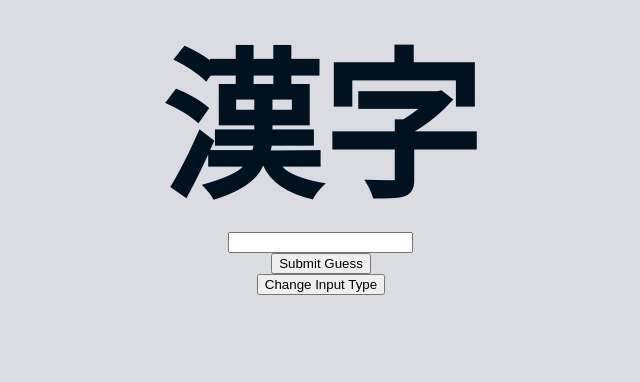
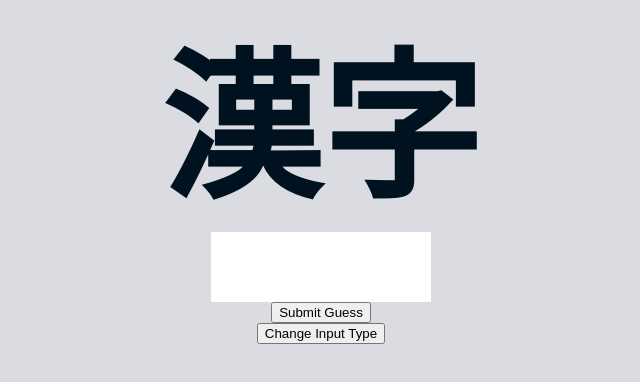
Before and after one commit to Daarrik/kanji-guess-v2, a React (Create React App) app: page / in a window 1280 px wide. Shown: the top 382 px of the page, without its empty margins (319-959 px from the left). Built offline with nearby package versions, Linux system fonts and the light colour scheme; a web font is replaced by a local one.

Commit message:
text input styles

```diff
--- /dev/null
+++ b/src/components/TextInput/TextInput.css
@@ -0,0 +1,14 @@
+.input {
+  /* position: absolute; */
+  width: 200px;
+  min-height: 50px;
+  padding: 10px;
+  border: none;
+  outline: none;
+  font-size: 1rem;
+  text-align: center;
+}
+
+.input:focus {
+  border: 1px solid var(--text-color);
+}
--- a/src/components/TextInput/TextInput.tsx
+++ b/src/components/TextInput/TextInput.tsx
@@ -1,5 +1,6 @@
 import { useContext } from "react";
 import { GuessContext } from "../ContextProviders/GuessProvider";
+import "./TextInput.css";
 
 const TextInput: React.FC = () => {
   const { guess, setGuess } = useContext(GuessContext);
@@ -7,6 +8,7 @@ const TextInput: React.FC = () => {
   return (
     <div>
       <input
+        className="input jp-font"
         type="text"
         value={guess}
         onChange={(e) => setGuess(e.target.value)}
```
